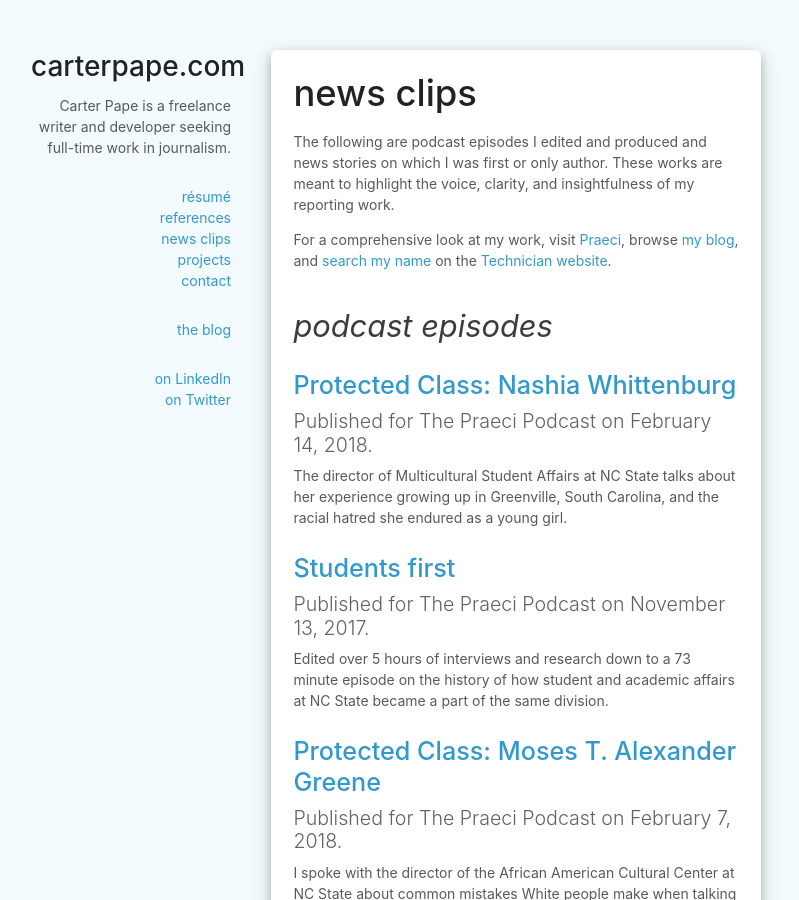
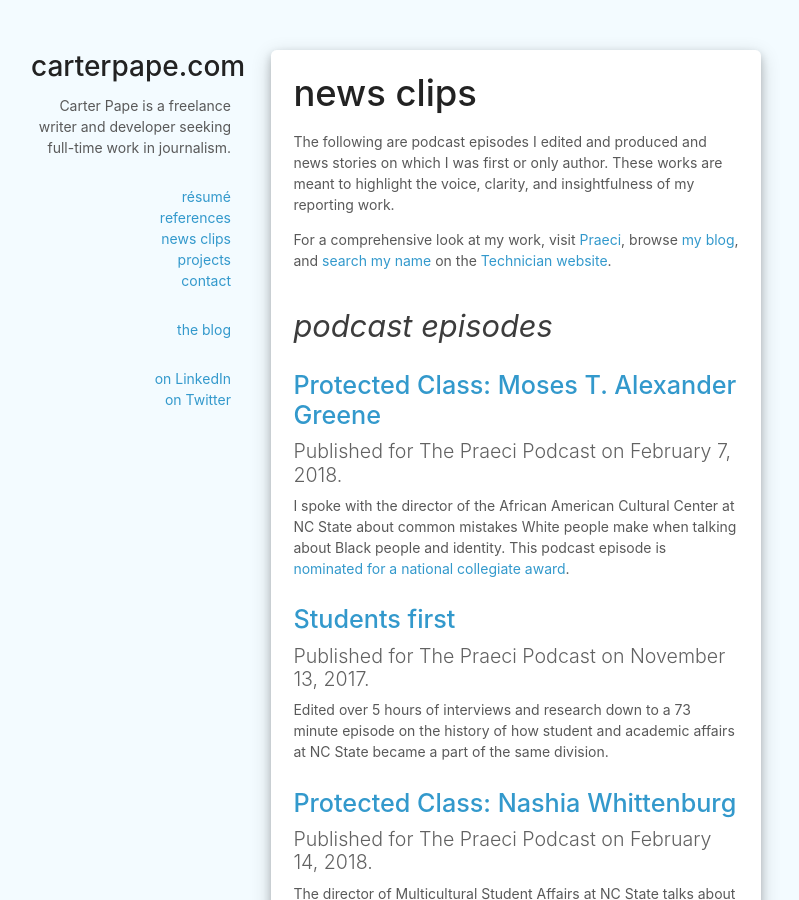
Before and after one commit to CarterPape/CarterPape.github.io, a Jekyll site: the page built from news-clips.md, in a window 1280 px wide and 900 px high. Shown: the whole window, without its empty margins (244-1043 px from the left). Built offline with Jekyll 4.4.1, drawn with Linux system fonts in a browser that asks for light colours; part of the change alters nothing that is shown; some of the changed text lies outside the part shown.

Commit message:
reorders podcast clips due to award nomination

```diff
--- a/_data/news-clips.json
+++ b/_data/news-clips.json
@@ -1,10 +1,10 @@
 {
 "podcast": [
     {
-        "title": "Protected Class: Nashia Whittenburg",
-        "publish-info": "Published for The Praeci Podcast on February 14, 2018.",
-        "description": "The director of Multicultural Student Affairs at NC State talks about her experience growing up in Greenville, South Carolina, and the racial hatred she endured as a young girl.",
-        "link": "http://praeci.com/protected-class/nashia-whittenburg"
+        "title": "Protected Class: Moses T. Alexander Greene",
+        "publish-info": "Published for The Praeci Podcast on February 7, 2018.",
+        "description": "I spoke with the director of the African American Cultural Center at NC State about common mistakes White people make when talking about Black people and identity. This podcast episode is [nominated for a national collegiate award](https://www.linkedin.com/feed/update/urn:li:activity:6435915679433580544).",
+        "link": "http://praeci.com/protected-class/moses-t-alexander-greene"
     },
     {
         "title": "Students first",
@@ -13,10 +13,10 @@
         "link": "http://praeci.com/podcast/history-of-dasa"
     },
     {
-        "title": "Protected Class: Moses T. Alexander Greene",
-        "publish-info": "Published for The Praeci Podcast on February 7, 2018.",
-        "description": "I spoke with the director of the African American Cultural Center at NC State about common mistakes White people make when talking about Black people and identity.",
-        "link": "http://praeci.com/protected-class/moses-t-alexander-greene"
+        "title": "Protected Class: Nashia Whittenburg",
+        "publish-info": "Published for The Praeci Podcast on February 14, 2018.",
+        "description": "The director of Multicultural Student Affairs at NC State talks about her experience growing up in Greenville, South Carolina, and the racial hatred she endured as a young girl.",
+        "link": "http://praeci.com/protected-class/nashia-whittenburg"
     },
     {
         "title": "Title IX in the Trump era",
```
